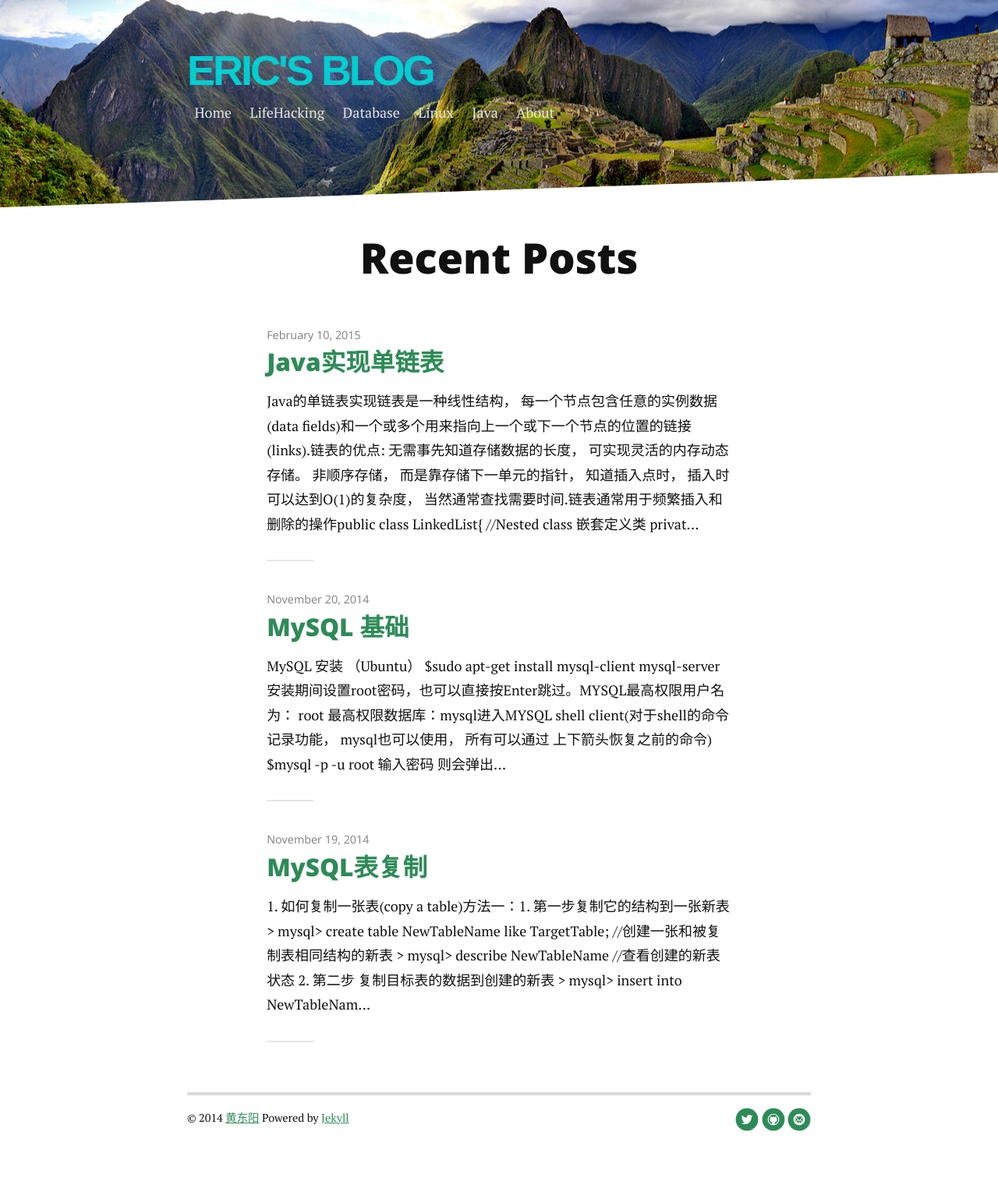
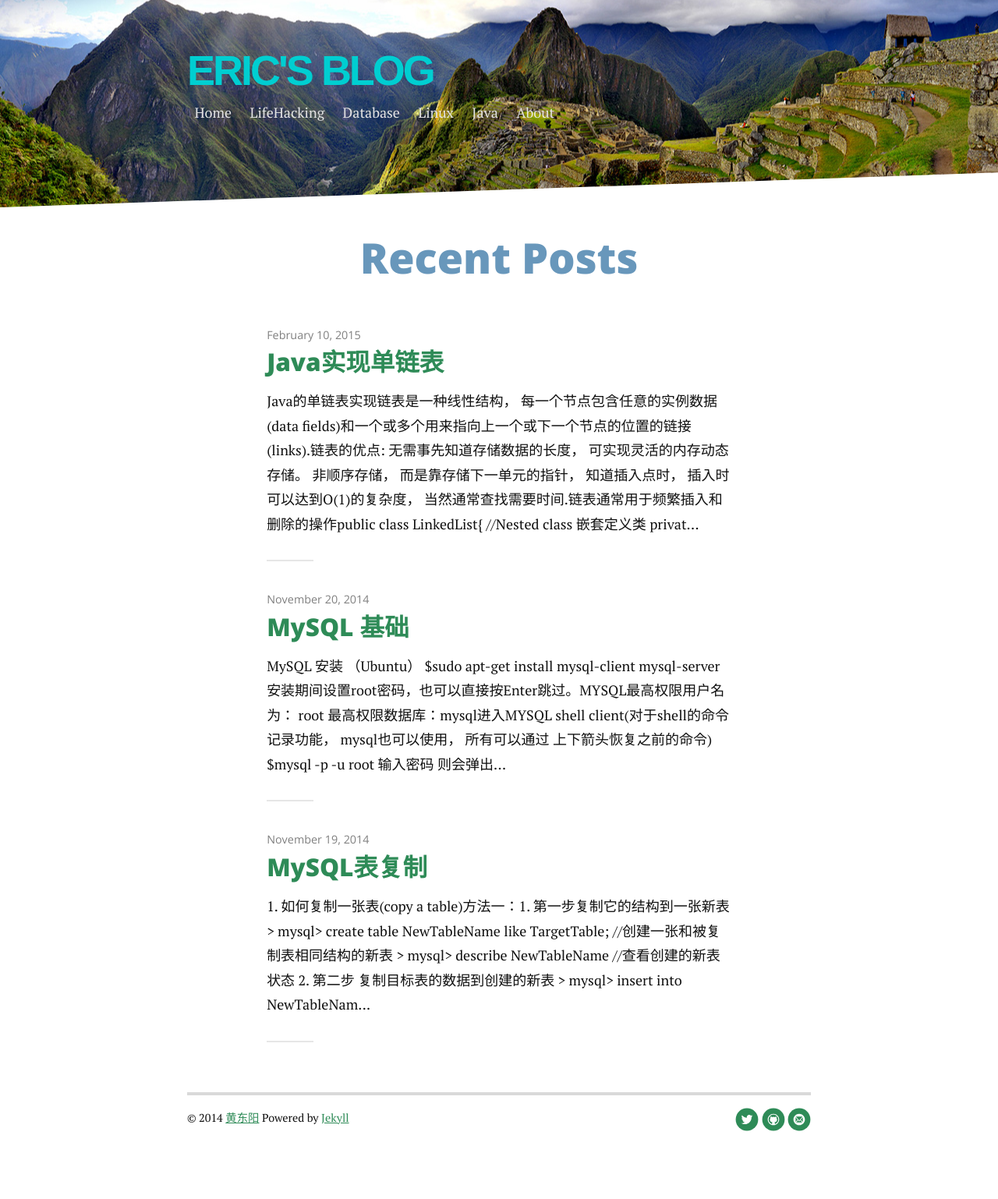
Before and after one commit to Root-shady/Flog, a Jekyll site: the page built from index.html, in a window 1280 px wide. Shown: the whole page at 78% size. Built offline with Jekyll 4.4.1, drawn with Linux system fonts in a browser that asks for light colours; nearby versions of some CDN libraries; Markdown is read by kramdown in place of the engine named in the settings; the list of posts is cut into pages by our own code.

Commit message:
Modify some error in the blog

```diff
--- a/_posts/Java/2015-02-10-Java实现单链表.markdown
+++ b/_posts/Java/2015-02-10-Java实现单链表.markdown
@@ -175,6 +175,6 @@
     如果程序还有变量保留它的reference, 则java自带垃圾回收机制不会进行回收。
     所以程序中使用了 temp.setNext(null); 将该节点从链表断开， 事实上这一步可以省略，
     不过加上更能体现程序的意图。关于这个问题， 我在 [Stack Overflow][question] 上，
-    提了这问题，check iy out.
+    提了这问题，check it out.
 
 [question]: http://stackoverflow.com/questions/29349920/implementation-of-removefirst-method-in-slinkedlist-in-java
--- a/index.html
+++ b/index.html
@@ -4,7 +4,7 @@
 ---
 
       <div id="home">
-        <h1 class="pageTitle">Recent Posts</h1>
+        <h1 class="pageTitle" style="color:#6897bb">Recent Posts</h1>
         <ul class="posts noList">
           {% for post in paginator.posts %}
             <li>
```
